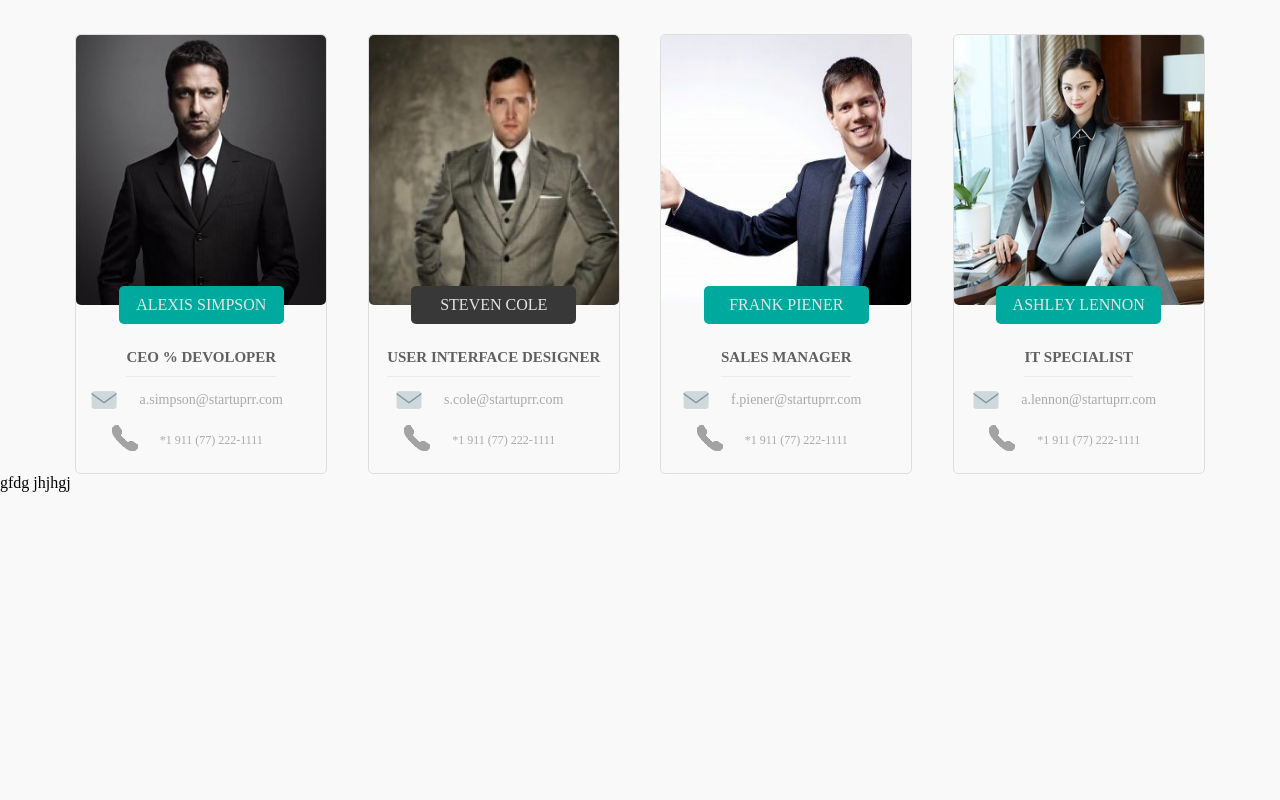
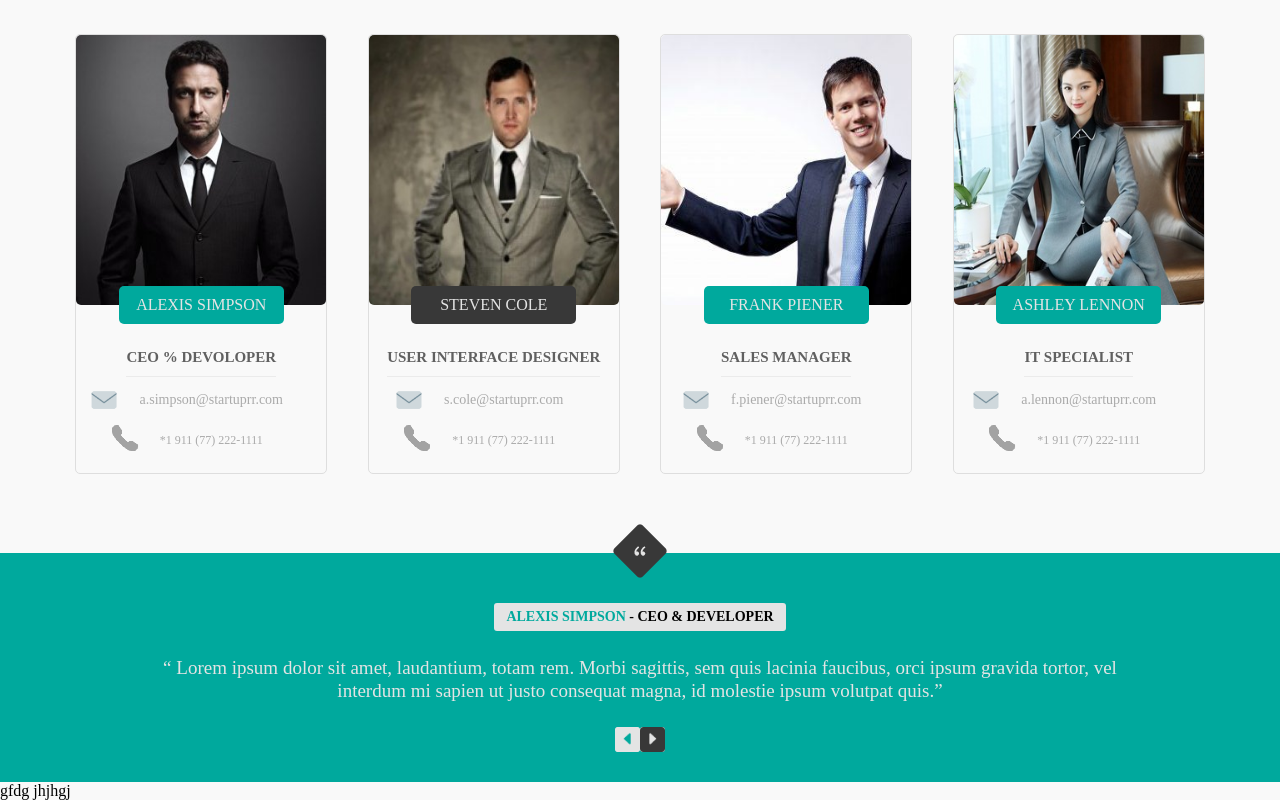
Before and after one commit to BrikBazyko/STARTUPRR, a website: page index.html in a window 1280 px wide. Shown: the part 3837-4637 px from the top of the page. Before the commit the page ends 4329 px from the top, so only its background shows below. Drawn offline with Linux system fonts and the light colour scheme.

Commit message:
add block more 19:12 15.09

```diff
--- a/index.html
+++ b/index.html
@@ -321,9 +321,6 @@
                   <p class="text text--command__members text--command__members-mail">a.simpson@startuprr.com</p>
                   <p class="text text--command__members text--command__members--phone">*1 911 (77) 222-1111</p>
                 </div>
-
-
-
                 <div class="command__members--item">
                   <img src="img/human2.png" alt="human" class="command__members--img">
                   <a href="#" class="btn btn--command__members btn--command__member--color">steven cole</a>
@@ -331,9 +328,6 @@
                   <p class="text text--command__members mail">s.cole@startuprr.com</p>
                   <p class="text text--command__members text--command__members--phone">*1 911 (77) 222-1111</p>
                 </div>
-
-
-
                 <div class="command__members--item">
                   <img src="img/human3.png" alt="human" class="command__members--img">
                   <a href="#" class="btn btn--command__members">frank piener</a>
@@ -341,9 +335,6 @@
                   <p class="text text--command__members mail">f.piener@startuprr.com</p>
                   <p class="text text--command__members text--command__members--phone">*1 911 (77) 222-1111</p>
                 </div>
-
-
-
                 <div class="command__members--item">
                   <img src="img/human4.png" alt="human" class="command__members--img">
                   <a href="#" class="btn btn--command__members">ashley lennon</a>
@@ -351,7 +342,24 @@
                   <p class="text text--command__members mail">a.lennon@startuprr.com</p>
                   <p class="text text--command__members text--command__members--phone">*1 911 (77) 222-1111</p>
                 </div>
-
+              </div>
+            </div>
+          </div>
+          <div class="section-icon">
+            <img src="img/section-quotes.png" alt="section-quotes" class="section-icon--img"></div>
+            <div class="more">
+              <div class="container">
+                <div class="more__title">
+                  <h4 class="title title--more"><span class="color">alexis simpson</span> - ceo & Developer</h4>
+                  <h3 class="title title--more__title"> Lorem ipsum dolor sit amet, laudantium, totam rem. Morbi sagittis, sem quis lacinia faucibus, orci ipsum gravida tortor, vel</br> interdum mi sapien ut justo consequat magna, id molestie ipsum volutpat quis.</h3>
+                </div>
+                <div class="more__button">
+                  <button type="button" name="button" class="btn btn--more__button">
+                    <img src="img/left-icon-green.png" alt="left-icon-green" height="25" width="25">
+                  </button>
+                  <button type="button" name="button" class="btn btn--more__button">
+                    <img src="img/right-icon-black.png" alt="left-icon-black" height="25" width="25">
+                  </button>
                 </div>
               </div>
             </div>
--- a/scss/b/_btn.scss
+++ b/scss/b/_btn.scss
@@ -61,4 +61,15 @@
   &--command__member--color{
     background:  #383838;
   }
+  &--more__button{
+    background: #e4e4e4;
+    width: 25px;
+    height: 25px;
+    border: none;
+    border-radius: 3px;
+    background-size: cover;
+  }
+  &--more__button{
+    margin-bottom: 30px;
+  }
 }
--- a/scss/b/_command.scss
+++ b/scss/b/_command.scss
@@ -28,5 +28,6 @@
     align-items: center;
     border-radius: 5px;
     border: 1px solid #dedede;
+    margin-bottom: 50px;
   }
 }
--- /dev/null
+++ b/scss/b/_more.scss
@@ -0,0 +1,14 @@
+.more{
+  background: #00a99d;
+  &__title{
+    display: flex;
+    justify-content: center;
+    flex-direction: column;
+    align-items: center;
+  }
+  &__button{
+    margin-top: 25px;
+    display: flex;
+    justify-content: center;
+  }
+}
--- a/scss/b/_titles.scss
+++ b/scss/b/_titles.scss
@@ -184,4 +184,30 @@
     color: #606060;
     font-size: 15px;
   }
+  &--more{
+    margin-top: 50px;
+    background: #e4e4e4;
+    text-align: center;
+    border-radius: 3px;
+    width: 280px;
+    padding: 6px;
+    font-size: 14px
+  }
+  &--more__title{
+    text-transform: none;
+    margin-top: 25px;
+    font-size: 19px;
+    color: #e4e4e4;
+    line-height: 23px;
+    font-weight: unset;
+    text-align: center;
+    position: relative;
+  }
+  &--more__title::before{
+    content: "“";
+  }
+  &--more__title::after{
+    content: "”";
+  }
+
 }
--- a/scss/base.scss
+++ b/scss/base.scss
@@ -53,9 +53,6 @@ body{
     margin-bottom: 10px;
   }
 }
-
-
-
 .post__line{
   width: 100px;
   margin: 7px;
@@ -87,3 +84,6 @@ body{
 .vertical-up{
   vertical-align: middle;
 }
+.right--icon{
+  background: #00a99d;
+}
--- a/scss/style.scss
+++ b/scss/style.scss
@@ -15,7 +15,4 @@
 @import "b/facts";
 @import "b/label";
 @import "b/command";
-
-.right--icon{
-  background: #00a99d;
-}
+@import "b/more";
```
Also changed, not shown: css/style.css, img/left-icon-green.png (added), img/right-icon-black.png (added), img/section-quotes.png (added). Lines whose indentation alone changed are shown as unchanged.
